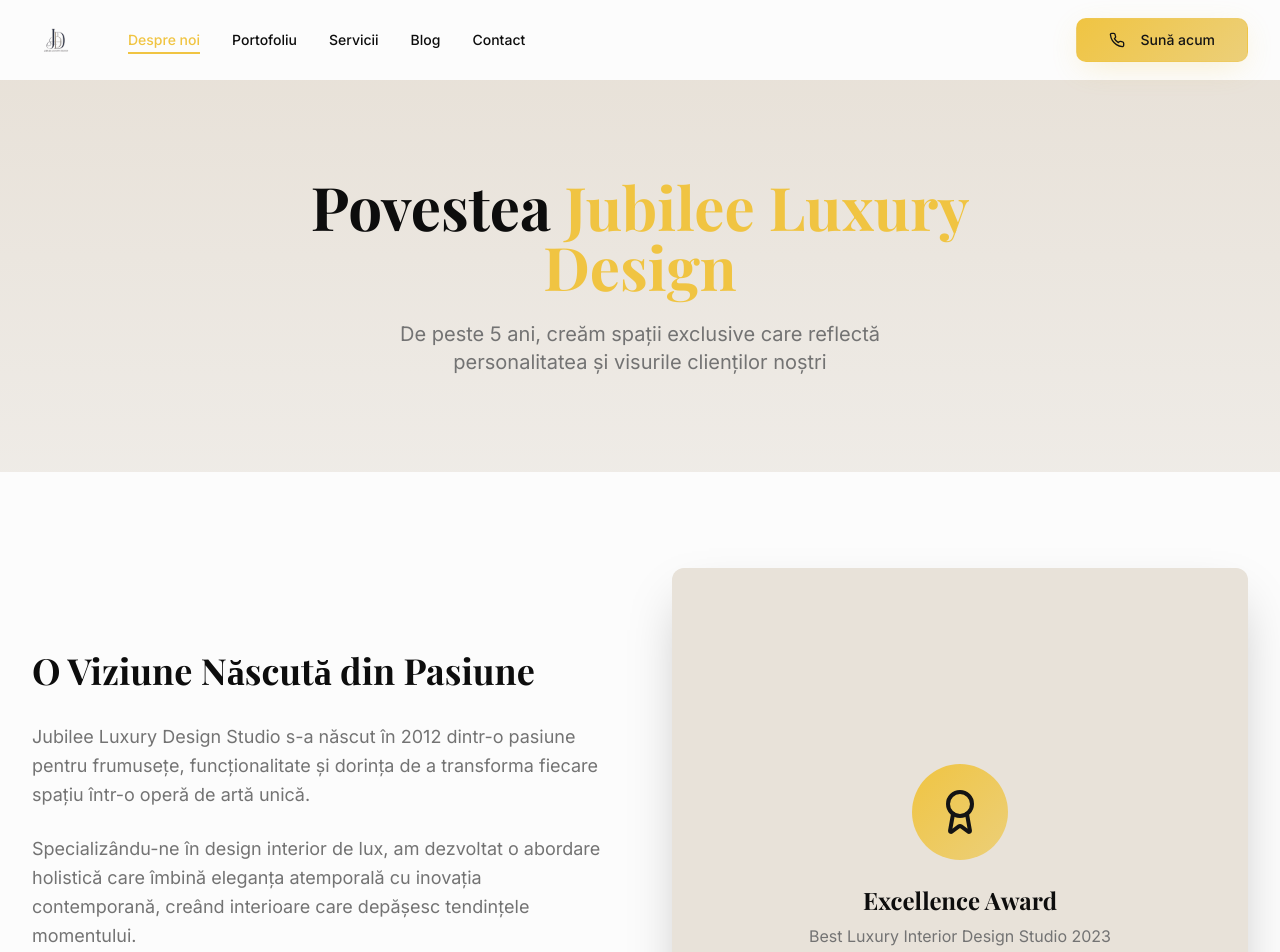
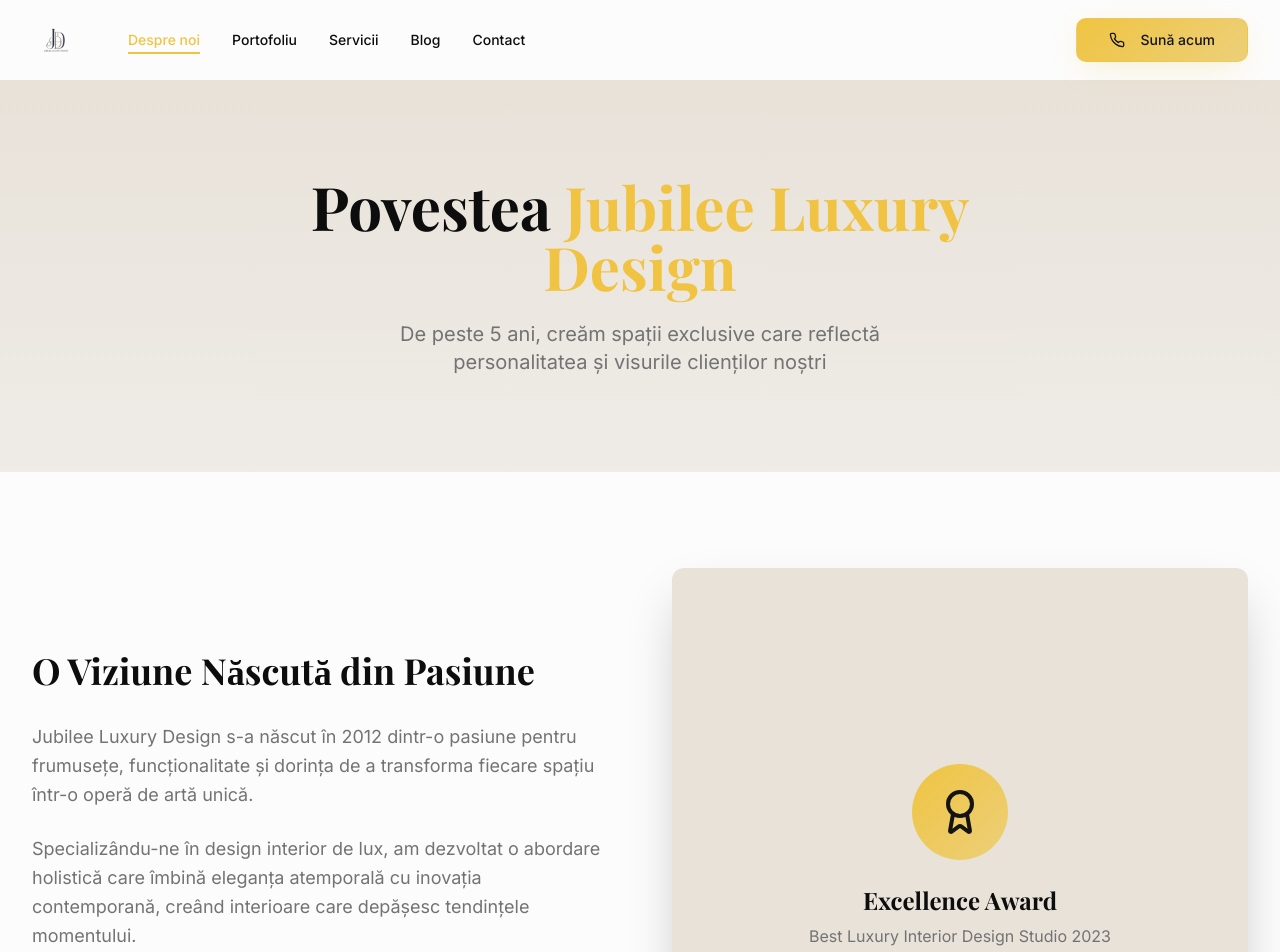
Before and after one commit to isabelastrugaru-cloud/refined-realm-studio, a React (Vite) app: page /despre in a window 1280 px wide. Shown: the top 952 px of the page. Built offline with nearby package versions, Linux system fonts and the light colour scheme; the HTML template or start-up script is replaced by a standard one.

Commit message:
Reverted to commit 2328a534725eb17276fea991fcc0bcd729b5747d

```diff
--- a/src/pages/About.tsx
+++ b/src/pages/About.tsx
@@ -48,7 +48,7 @@ const About = () => {
                 O Viziune Născută din Pasiune
               </h2>
               <div className="space-y-6 font-inter text-lg text-muted-foreground leading-relaxed">
-                <p>Jubilee Luxury Design Studio s-a născut în 2012 dintr-o pasiune pentru frumusețe, funcționalitate și dorința de a transforma fiecare spațiu într-o operă de artă unică.</p>
+                <p>Jubilee Luxury Design s-a născut în 2012 dintr-o pasiune pentru frumusețe, funcționalitate și dorința de a transforma fiecare spațiu într-o operă de artă unică.</p>
                 <p>
                   Specializându-ne în design interior de lux, am dezvoltat o abordare holistică
                   care îmbină eleganța atemporală cu inovația contemporană, creând interioare
```
